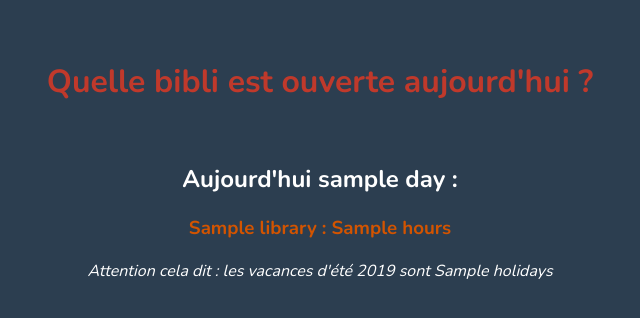
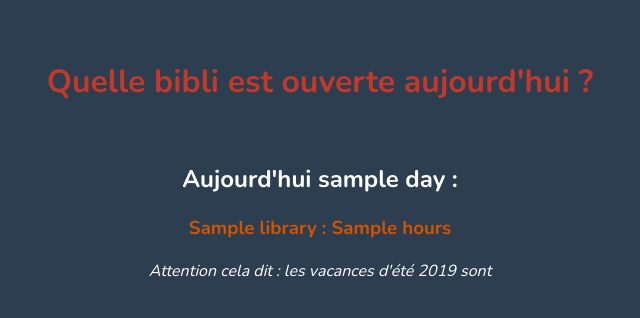
Before and after one commit to zebrenoir/libraries_opening, a Flask app: template templates/hours.html in a window 1280 px wide. Shown: the top 318 px of the page, without its empty margins (320-960 px from the left). Run offline with Flask 2, Linux system fonts and the light colour scheme; the template is opened without the code that fills it: most values are stand-ins (such as "Sample title", 1, 10 or a date in 2020).

Commit message:
updated after site changed

```diff
--- a/server.py
+++ b/server.py
@@ -20,7 +20,7 @@ def generate_hours():
         # results += "{name}<br/> {day} : {hours} <br/> VACANCES {holidays}<br/>".format(name=library["name"],
         #          day=library["day"], hours=library["hours"], holidays=library["holidays"])
         # results += "{name}<br/> {day} : {hours} <br/> VACANCES {holidays}<br/>".format(**library)
-        results += f"{library['name']}<br/> {library['day']} : {library['hours']} <br/> VACANCES {library['holidays']}<br/>"
+        results += f"{library['name']}<br/> {library['day']} : {library['hours']} <br/> VACANCES <br/>"
     # return render_template("hours.html", libraries)
     trial = "Biblifoliiiiiiiiiiiii'z!!!!"
     return render_template("hours.html", libraries=libraries)
--- a/templates/hours.html
+++ b/templates/hours.html
@@ -42,7 +42,7 @@
     {% for library in libraries %}
       <div class="libraries">
         <h3>{{ library["name"] }} : {{ library["hours"] }}</h3>
-        <p><em>Attention cela dit : les vacances d'été 2019 sont {{ library.holidays }}</em></p>
+        <p><em>Attention cela dit : les vacances d'été 2019 sont <!--{{ library.holidays }}--></em></p>
       </div>
     {% endfor %}
   </main>
```
Also changed, not shown: biblihoraires.py (+10 -2 lines).
